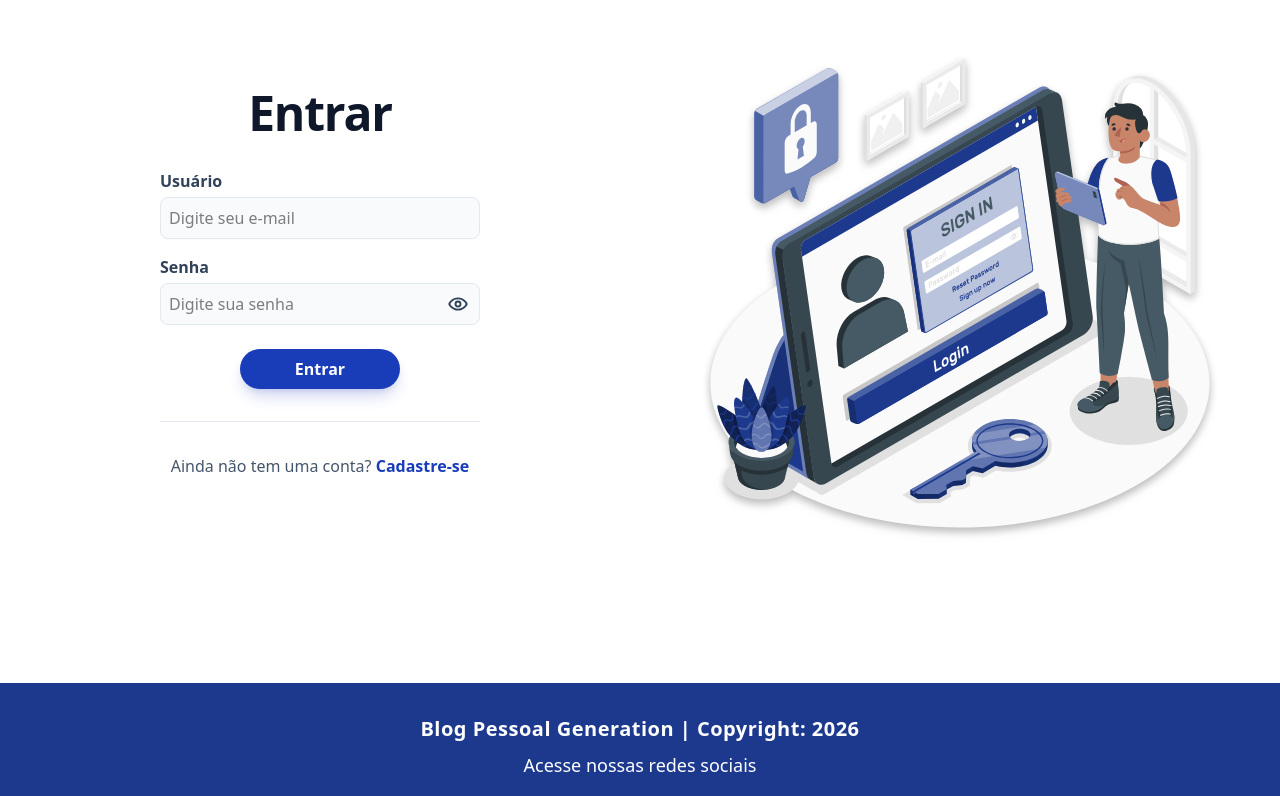
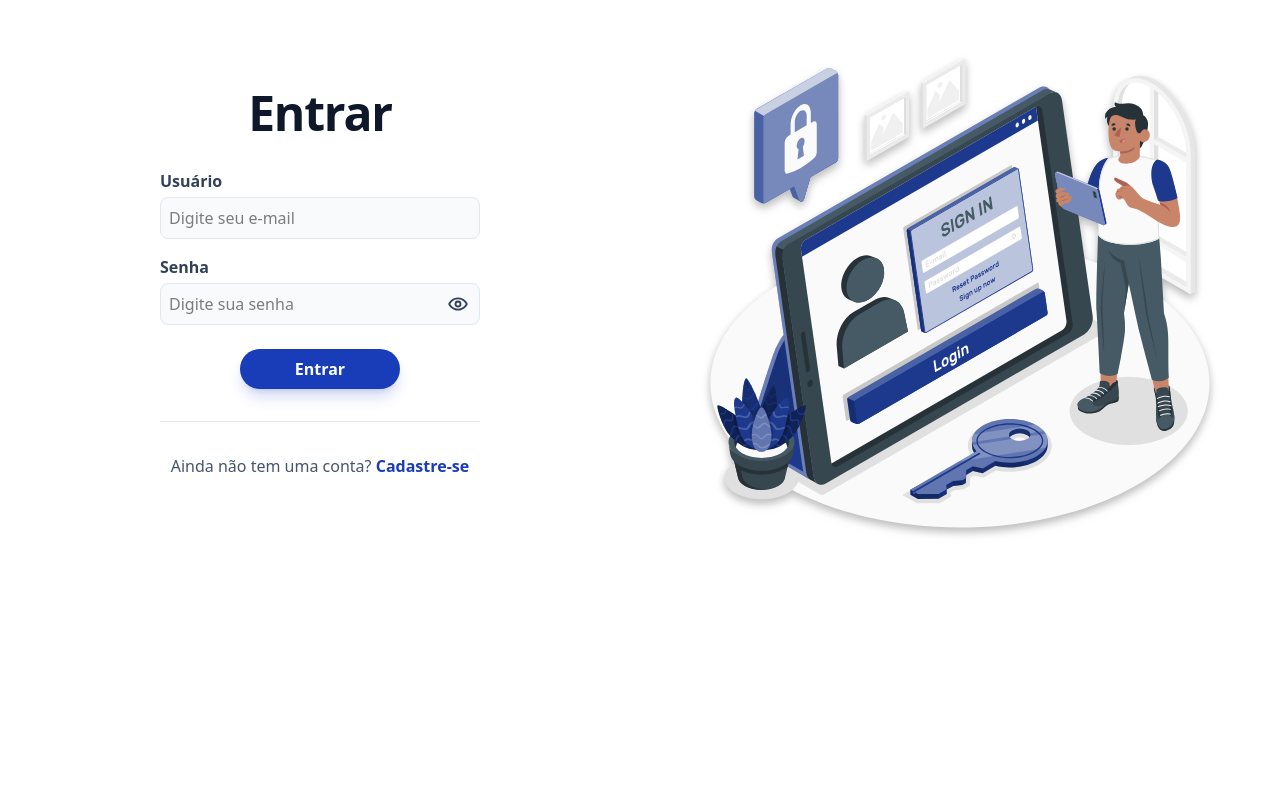
Before and after one commit to Eduarddoribeiro/blog-pessoal-react, a React (Vite) app: page / in a window 1280 px wide. Shown: the part 117-913 px from the top of the page. After the commit the page ends 800 px from the top, so only its background shows below. Built offline with nearby package versions, Linux system fonts and the light colour scheme.

Commit message:
feat(footer): implementa renderização condicional

```diff
--- a/src/components/footer/Footer.tsx
+++ b/src/components/footer/Footer.tsx
@@ -1,11 +1,17 @@
 import { LinkedinLogoIcon } from "@phosphor-icons/react";
+import { useContext, type ReactNode } from "react";
+import { AuthContext } from "../../contexts/AuthContext";
 
 function Footer() {
 
-    const data = new Date().getFullYear()
+    let data = new Date().getFullYear()
 
-    return (
-        <>
+    const { usuario } = useContext(AuthContext);
+
+    let component: ReactNode
+
+    if (usuario.token !== "") {
+        component = (
             <footer className="flex justify-center bg-blue-900 text-white transition-colors duration-300">
                 <div className="container flex flex-col items-center py-8">
                     <p className="text-xl font-bold tracking-wide">
@@ -17,17 +23,22 @@ function Footer() {
                     </p>
 
                     <div className="flex gap-4 mt-2">
-                       <a href="https://www.linkedin.com/in/eduardoribeirodefraga/"
-                          target="_blank"
-                          rel="noopener noreferrer"
-                          className="hover:scale-110 hover:text-blue-200 transition-all duration-300"
+                        <a href="https://www.linkedin.com/in/eduardoribeirodefraga/"
+                            target="_blank"
+                            rel="noopener noreferrer"
+                            className="hover:scale-110 hover:text-blue-200 transition-all duration-300"
                         >
                             <LinkedinLogoIcon size={48} weight="bold" />
-                       </a>
+                        </a>
 
                     </div>
                 </div>
             </footer>
+        )
+    }
+    return (
+        <>
+            {component}
         </>
     )
 }
```
